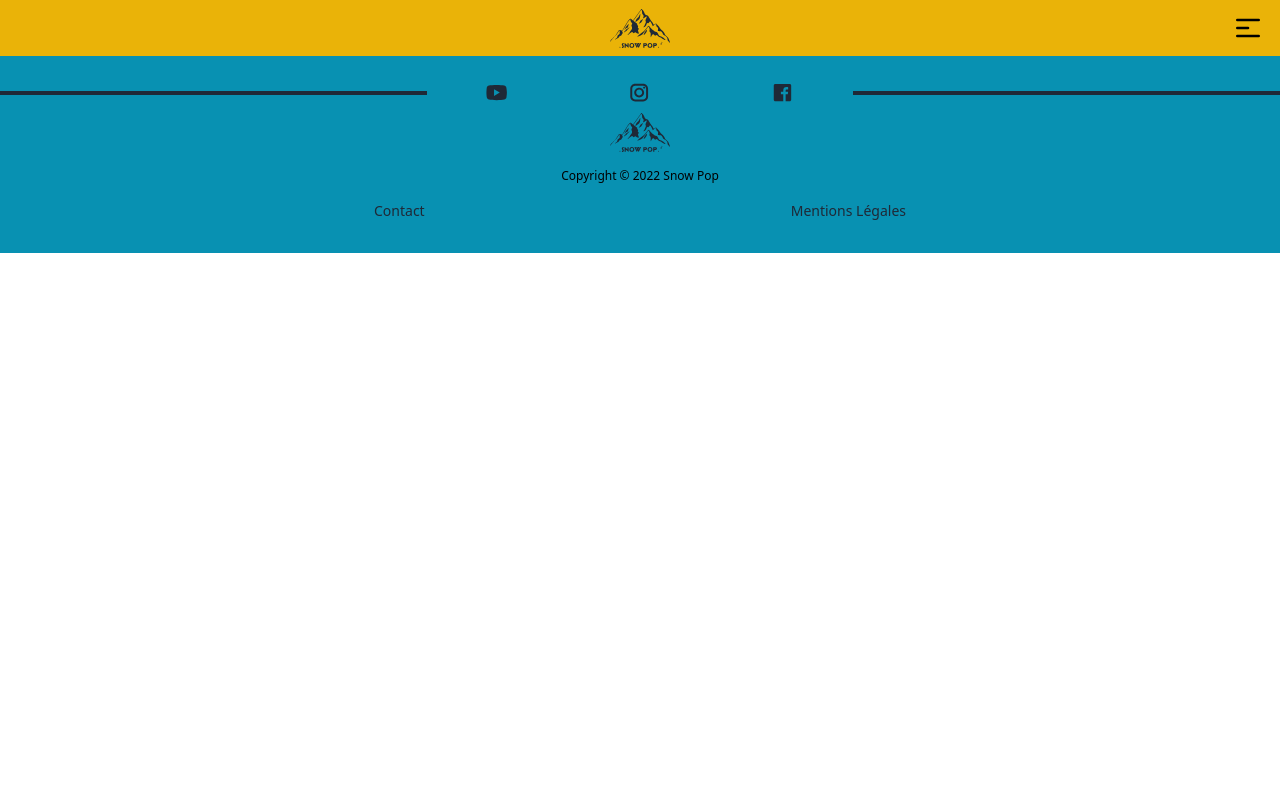
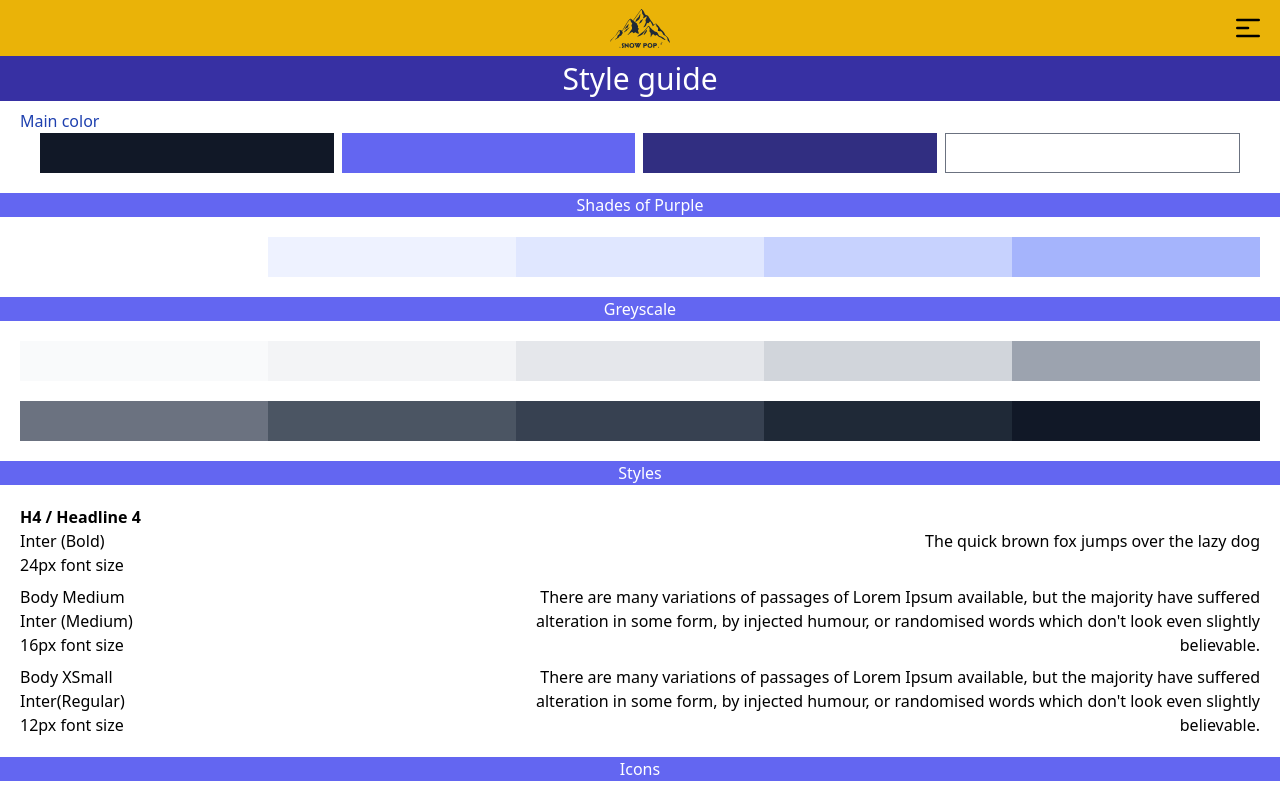
Before and after one commit to lavaine-iris/sae203, a Vue app: page /Style in a window 1280 px wide. Shown: the top 800 px of the page. Built offline with nearby package versions, Linux system fonts and the light colour scheme.

Commit message:
Début Guide de style

```diff
--- /dev/null
+++ b/src/components/MainColor.vue
@@ -0,0 +1,3 @@
+<template>
+  <div class="h-10 w-full"></div>
+</template>
--- a/src/router/index.js
+++ b/src/router/index.js
@@ -8,6 +8,7 @@ import ContactView from '../views/ContactView.vue'
 import FestivalView from '../views/FestivalView.vue'
 import ProgView from '../views/ProgView.vue'
 import MentionsView from '../views/MentionsView.vue'
+import StyleView from '../views/StyleView.vue'
 
 
 const router = createRouter({
@@ -22,6 +23,7 @@ const router = createRouter({
     { path: '/Festival', name: 'Festival', component: FestivalView },
     { path: '/Programmation', name: 'Programmation', component: ProgView },
     { path: '/Mentions', name: 'Mentions', component: MentionsView },
+    { path: '/Style', name: 'Style', component: StyleView },
     // ici les autre routes
   ]
 })
--- a/src/views/AccueilView.vue
+++ b/src/views/AccueilView.vue
@@ -2,11 +2,28 @@
   <main>
     <logo-accueil class="justify-content-center m-auto flex flex-col justify-center" />
     <h2 class="text-center font-staatliches text-xl text-cyan-600">3 - 4 - 5 Février 2023</h2>
-    <img src="../assets/nekfeu1.webp" alt="Nekfeu" />
-    <p class="bg-cyan-600 text-white">Découvrez la programmation du festival Snow Pop</p>
-    <p class="bg-cyan-600 text-white">Réservez votre place dés maintenant !</p>
-    <img src="../assets/map.webp" alt="Carte" />
-    <p class="bg-cyan-600 text-white">Où se déroule le festival Snow POP ?</p>
+
+    <div>
+      <img src="../assets/nekfeu1.webp" alt="Nekfeu" />
+      <p class="bg-cyan-600 text-white">Découvrez la programmation du festival Snow Pop</p>
+    </div>
+
+    <figure class="relative">
+      <img src="../assets/nekfeu1.webp" alt="Nekfeu" />
+      <figcaption class="absolute -bottom-20 w-full bg-cyan-600 py-2 text-center font-staatliches text-xl text-white">
+        Découvrez la programmation du festival Snow Pop
+      </figcaption>
+    </figure>
+
+    <div>
+      <p class="bg-cyan-600 text-white">Réservez votre place dés maintenant !</p>
+    </div>
+
+    <div>
+      <img src="../assets/map.webp" alt="Carte" />
+      <p class="bg-cyan-600 text-white">Où se déroule le festival Snow POP ?</p>
+    </div>
+
     <p class="font-staatliches text-xl">Galerie photo</p>
 
     <div class="relative flex w-full snap-x overflow-x-auto pb-14">
--- a/src/views/ArtisteView.vue
+++ b/src/views/ArtisteView.vue
@@ -32,12 +32,6 @@
       “On verra” fait partie des quatre titres de Nekfeu dans le classement. Les trois autres sont issus de son dernier opus : “Dans
       l’univers”, “Elle pleut” et “Tricheur”. Les trois titres les plus streamés de “Les étoiles vagabondes”.
     </p>
-    <div class="flex">
-      <div class="h-14 w-44 border border-amber-500 bg-cyan-600"></div>
-      <div class="absolute z-10 -m-2 h-14 w-44 border bg-amber-500"></div>
-      <div>
-        <p class="absolute m-2 font-staatliches text-xl text-white">Billeterie</p>
-      </div>
-    </div>
+    <button class="border-2 border-yellow-500 bg-cyan-600"></button>
   </main>
 </template>
--- /dev/null
+++ b/src/views/StyleView.vue
@@ -0,0 +1,89 @@
+<template>
+  <h1 class="bg-indigo-800 text-center text-2xl text-white">Style guide</h1>
+  <p class="mx-5 mt-2 text-base text-blue-800">Main color</p>
+  <div class="flex w-full gap-2 px-10">
+    <MainColor class="bg-gray-900"></MainColor>
+    <MainColor class="bg-indigo-500"></MainColor>
+    <MainColor class="bg-indigo-900"></MainColor>
+    <MainColor class="border border-gray-500 bg-white"></MainColor>
+  </div>
+
+  <p class="my-5 bg-indigo-500 text-center text-base text-white">Shades of Purple</p>
+  <div class="flex w-full px-5">
+    <MainColor class="bg-indigo-25"></MainColor>
+    <MainColor class="bg-indigo-50"></MainColor>
+    <MainColor class="bg-indigo-100"></MainColor>
+    <MainColor class="bg-indigo-200"></MainColor>
+    <MainColor class="bg-indigo-300"></MainColor>
+  </div>
+
+  <p class="my-5 bg-indigo-500 text-center text-base text-white">Greyscale</p>
+  <div class="mx-5 mt-5 flex">
+    <MainColor class="bg-gray-50"></MainColor>
+    <MainColor class="bg-gray-100"></MainColor>
+    <MainColor class="bg-gray-200"></MainColor>
+    <MainColor class="bg-gray-300"></MainColor>
+    <MainColor class="bg-gray-400"></MainColor>
+  </div>
+
+  <div class="mx-5 mt-5 flex">
+    <MainColor class="bg-gray-500"></MainColor>
+    <MainColor class="bg-gray-600"></MainColor>
+    <MainColor class="bg-gray-700"></MainColor>
+    <MainColor class="bg-gray-800"></MainColor>
+    <MainColor class="bg-gray-900"></MainColor>
+  </div>
+
+  <p class="my-5 bg-indigo-500 text-center text-base text-white">Styles</p>
+
+  <div class="Police px-5">
+    <div class="my-2 flex items-center justify-between">
+      <div class="font-inter">
+        <p class="font-bold">H4 / Headline 4</p>
+        <p class="font-light">Inter (Bold)</p>
+        <p class="font-light">24px font size</p>
+      </div>
+      <div class="w-3/5">
+        <p class="font-inter text-right font-medium">The quick brown fox jumps over the lazy dog</p>
+      </div>
+    </div>
+
+    <div class="my-2 flex items-center justify-between">
+      <div class="font-inter w-1/5">
+        <p class="font-medium">Body Medium</p>
+        <p class="font-light">Inter (Medium)</p>
+        <p class="font-light">16px font size</p>
+      </div>
+      <div class="w-3/5">
+        <p class="font-inter text-right font-medium">
+          There are many variations of passages of Lorem Ipsum available, but the majority have suffered alteration in some form, by
+          injected humour, or randomised words which don't look even slightly believable.
+        </p>
+      </div>
+    </div>
+    <div class="my-2 flex items-center justify-between">
+      <div class="font-inter w-1/5">
+        <p class="font-normal">Body XSmall</p>
+        <p class="font-light">Inter(Regular)</p>
+        <p class="font-light">12px font size</p>
+      </div>
+      <div class="w-3/5">
+        <p class="font-inter text-right font-normal">
+          There are many variations of passages of Lorem Ipsum available, but the majority have suffered alteration in some form, by
+          injected humour, or randomised words which don't look even slightly believable.
+        </p>
+      </div>
+    </div>
+  </div>
+  <h3 class="my-5 bg-indigo-500 text-center text-base text-white">Icons</h3>
+  <div class="flex w-full justify-around"></div>
+
+  <h3 class="my-5 bg-indigo-500 text-center text-base text-white">Composants</h3>
+</template>
+<script >
+import MainColor from "../components/MainColor.vue";
+
+export default {
+  components: { MainColor },
+};
+</script>
```
